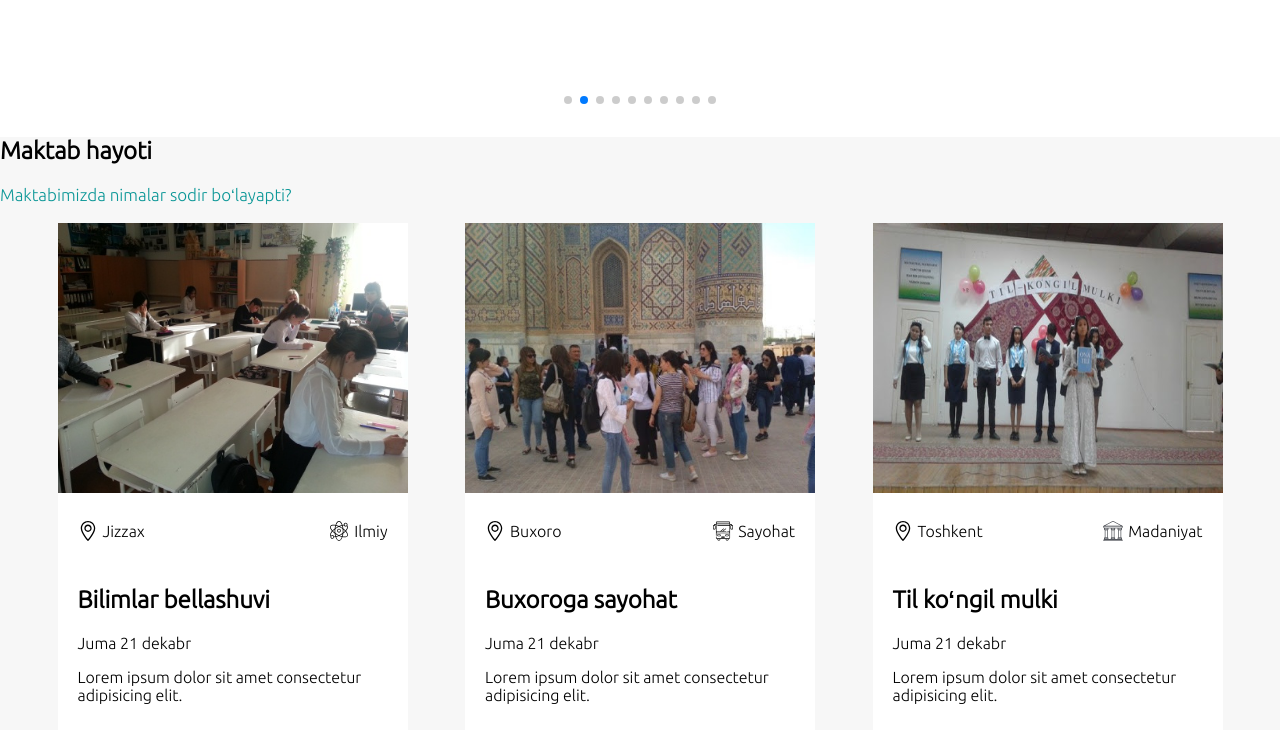
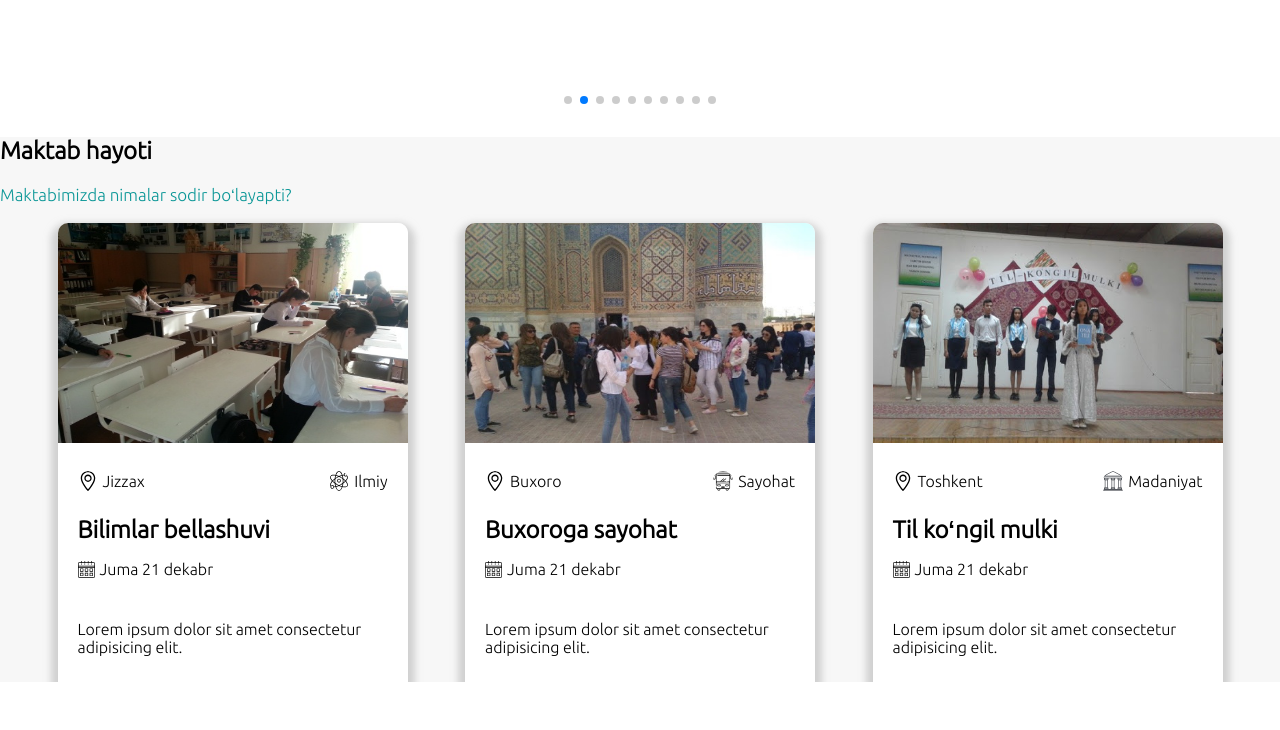
Before and after one commit to FazliddinKarimov1701/School, a plain HTML site: page index.html in a window 1280 px wide. Shown: the part 3588-4318 px from the top of the page. After the commit the page ends 4270 px from the top, so only its background shows below. Drawn offline with nearby package versions, Linux system fonts and the light colour scheme.

Commit message:
changes added

```diff
--- a/css/style.css
+++ b/css/style.css
@@ -366,10 +366,17 @@ input[type=checkbox]:checked ~ .sidebarIconToggle > .diagonal.part-2 {
 .school_life_info_child{
     width: 350px;
     background-color: white;
+    box-shadow: 0px 7px 7px 7px rgba(177, 177, 177, 0.555);
+    border-top-left-radius: 10px;
+    border-top-right-radius: 10px;
+}
+.school_life_info_child > img {
+    border-top-left-radius: 10px;
+    border-top-right-radius: 10px;
 }
 .school_life_info_child > img{
     width: 350px;
-    height: 270px;
+    height: 220px;
 }
 .school_life_info_child > div{
     padding: 10px 20px;
@@ -392,7 +399,20 @@ input[type=checkbox]:checked ~ .sidebarIconToggle > .diagonal.part-2 {
     width: 20px;
     height: 20px;
     margin-right: 5px;
+    border-top-left-radius: 10px;
+    border-top-right-radius: 10px;
 }
 #school_life{
     background-color: rgb(247, 247, 247);
 }
+.calendar{
+    width: 17px;
+    height: 17px;
+    margin-right: 5px;
+}
+.date{
+    display: flex;
+    align-items: center;
+    justify-content: start!important;
+    margin:0;
+}
--- a/index.html
+++ b/index.html
@@ -212,8 +212,11 @@
                                 <p>Ilmiy</p>
                             </div>
                         </div>
-                        <h1>Bilimlar bellashuvi</h1>
-                        <p>Juma 21 dekabr</p>
+                        <h1 style="margin: 0;">Bilimlar bellashuvi</h1>
+                        <div class="date">
+                            <img class="calendar" src="img/calendar.svg" alt="calendar">
+                            <p> Juma 21 dekabr</p>
+                        </div>
                         <p>Lorem ipsum dolor sit amet consectetur adipisicing elit.</p>
                     </div>
                 </div>
@@ -230,8 +233,11 @@
                                 <p>Sayohat</p>
                             </div>
                         </div>
-                        <h1>Buxoroga sayohat</h1>
-                        <p>Juma 21 dekabr</p>
+                        <h1 style="margin: 0;">Buxoroga sayohat</h1>
+                        <div class="date">
+                            <img class="calendar" src="img/calendar.svg" alt="calendar">
+                            <p> Juma 21 dekabr</p>
+                        </div>
                         <p>Lorem ipsum dolor sit amet consectetur adipisicing elit.</p>
                     </div>
                 </div>
@@ -248,8 +254,11 @@
                                 <p>Madaniyat</p>
                             </div>
                         </div>
-                        <h1>Til koʻngil mulki</h1>
-                        <p>Juma 21 dekabr</p>
+                        <h1 style="margin: 0;">Til koʻngil mulki</h1>
+                        <div class="date">
+                            <img class="calendar" src="img/calendar.svg" alt="calendar">
+                            <p> Juma 21 dekabr</p>
+                        </div>
                         <p>Lorem ipsum dolor sit amet consectetur adipisicing elit.</p>
                     </div>
                 </div>
```
Also changed, not shown: img/calendar.svg (added).
